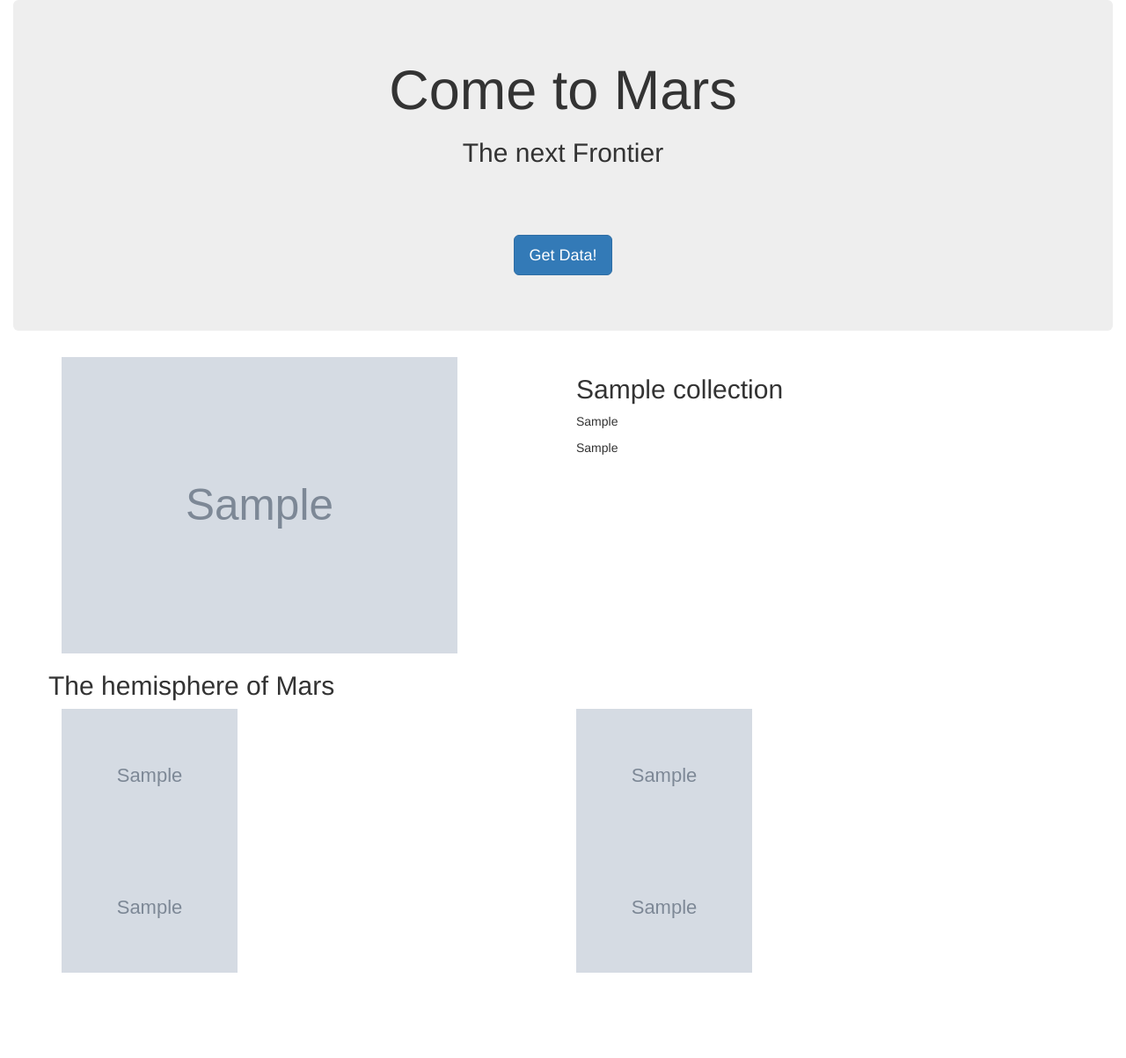
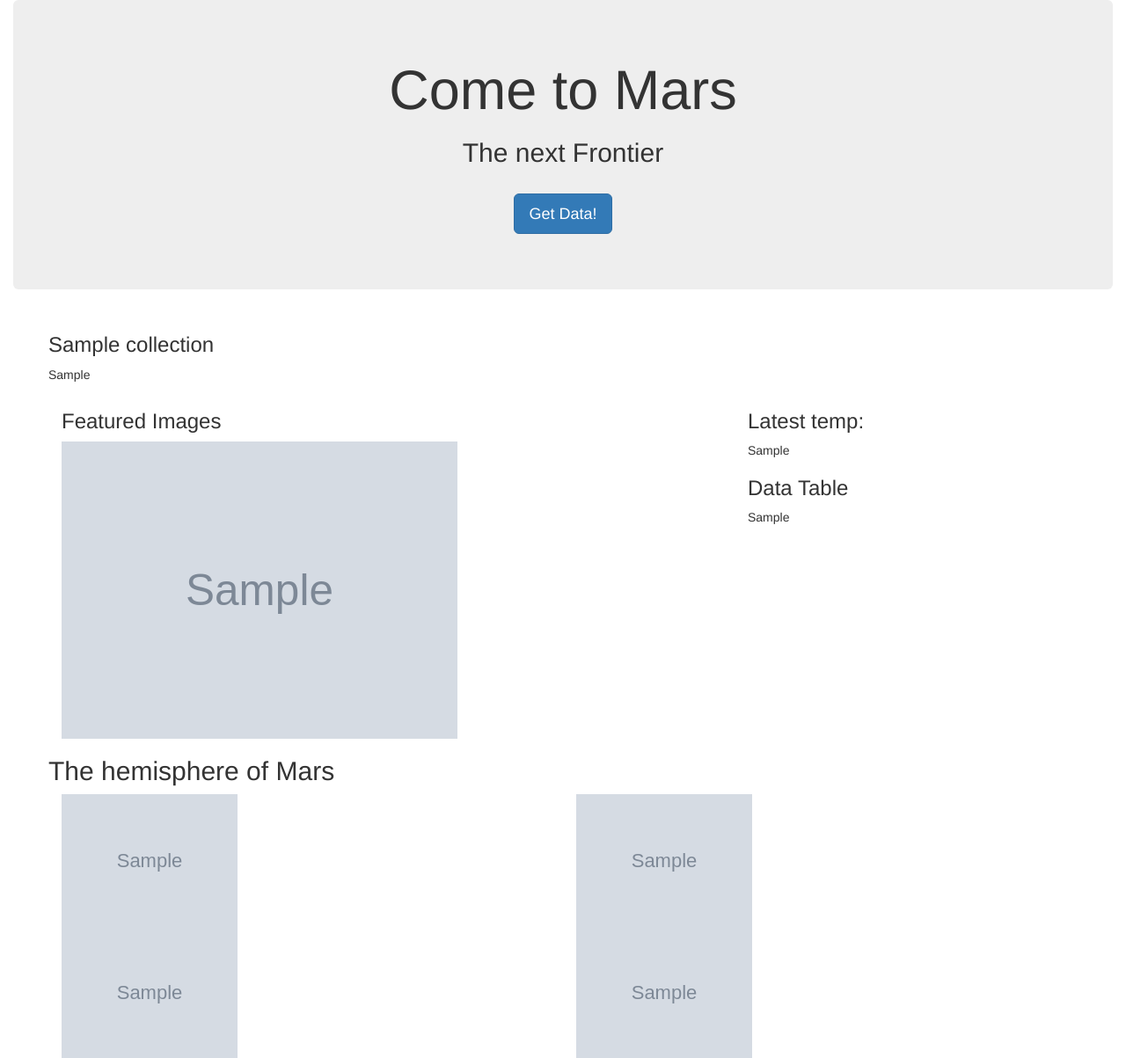
Before and after one commit to sigkarmoil/web-scraping-challenge, a Flask app: page / in a window 1280 px wide. Shown: the whole page at 88% size. Before the commit the page ends 1106 px from the top, so only its background shows below. Run offline with Flask 2, Linux system fonts and the light colour scheme; grey boxes marked "Sample" are stand-in pictures; a database or web service that is not in the repository returns one stand-in record (values such as "Sample title"); some libraries are stand-ins or nearby versions.

Commit message:
index change

```diff
--- a/templates/index.html
+++ b/templates/index.html
@@ -14,19 +14,28 @@
     <div class="jumbotron text-center">
       <h1>Come to Mars</h1>
       <h2>The next Frontier</h2>
-      <marquee><p> <h3>Latest temp: {{ mars_data.twitter_scrape }}</h3></p></marquee>
+      <marquee><p> </p></marquee>
       <p><a class="btn btn-primary btn-lg" href="/scrape" role="button">Get Data!</a></p>
     </div>
 
   </div>
   <div class="container">
     <div class="row">
-      <div class = "col-md-6">
+      <div class = "col">
+        <h3>{{ mars_data.latest_title }}</h2>
+        <p>{{ mars_data.latest_teaser}}</p>
+      </div>
+    </div>
+    <div class="row">
+      <div class = "col-md-8">
+        <h3>Featured Images</h3>
         <img src="{{ mars_data.featured_image_url }}" alt="See the Majesty of Mars!" width = 450px text-align="center">
       </div>
-      <div class = "col-md-6">
-        <h2>{{ mars_data.latest_title }}</h2>
-        <p>{{ mars_data.latest_teaser}}</p>
+      <div class = "col-md-4">
+        <h3>Latest temp: </h3>
+        <p>{{ mars_data.twitter_scrape }}</p>
+
+        <h3>Data Table</h3>
         {{ mars_data.html_table  | safe}}
       </div>
     </div>
```
